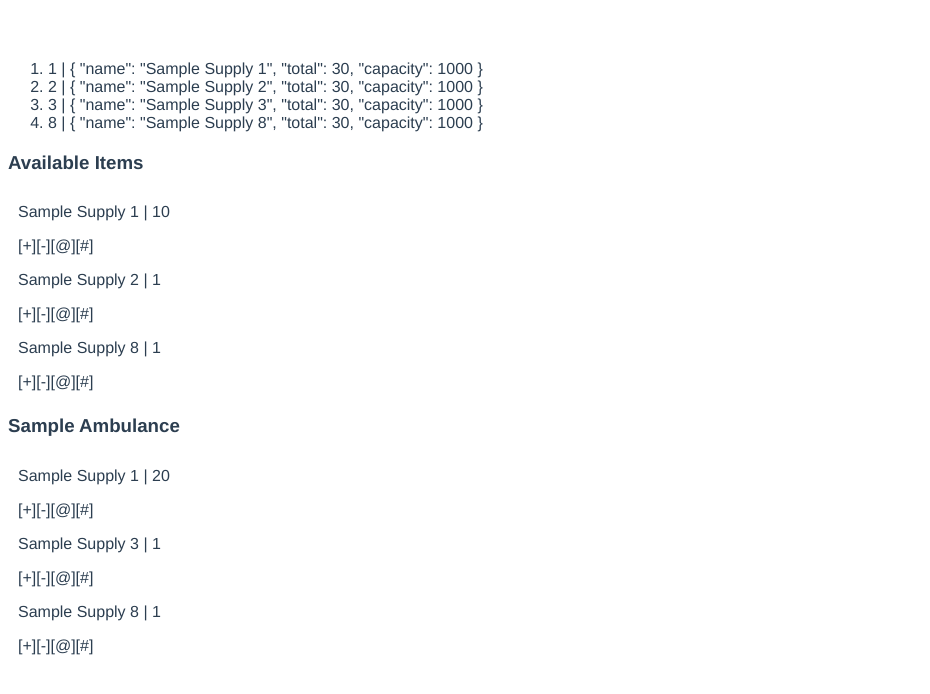
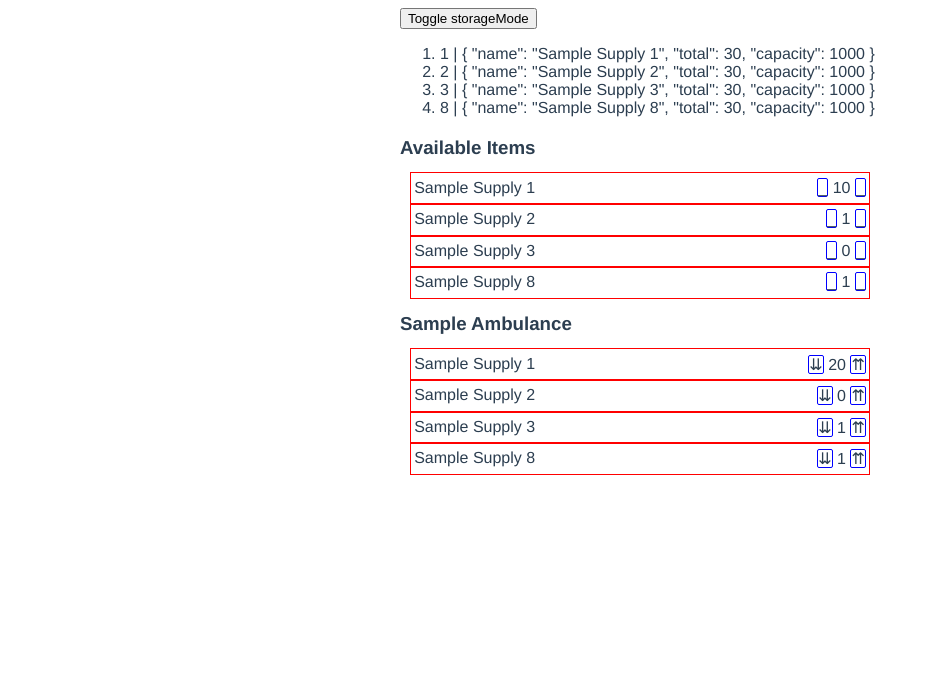
Before and after one commit to quinlanharsch/free-warehouse, a Vue app: page / in a window 1280 px wide. Shown: the top 694 px of the page, without its empty margins (0-930 px from the left). Built offline with nearby package versions, Linux system fonts and the light colour scheme.

Commit message:
Prototype Layout

```diff
--- a/src/App.vue
+++ b/src/App.vue
@@ -1,7 +1,8 @@
 <template>
   <div id="app">
+    <button @click="this.toggleStorageMode">Toggle storageMode</button>
     <ol>
-      <li v-for="(item, itemId) in this.itemList" :key="itemId">
+      <li v-for="(item, itemId) in this.itemTypes" :key="itemId">
         {{itemId}} | {{item}}
       </li>
     </ol>
@@ -14,7 +15,7 @@
 <script>
 import store from './store/index.js'
 import StorageUnit from './components/storage-unit.vue'
-import {mapGetters} from 'vuex'
+import {mapGetters, mapState, mapMutations} from 'vuex'
 
 export default {
   store,
@@ -23,7 +24,11 @@ export default {
     StorageUnit
   },
   computed: {
-    ...mapGetters(['suList', 'itemList'])
+    ...mapGetters(['suList', 'itemTypes']),
+    ...mapState(['storageMode'])
+  },
+  methods: {
+    ...mapMutations(['toggleStorageMode'])
   }
 }
 </script>
@@ -35,6 +40,7 @@ export default {
   -moz-osx-font-smoothing: grayscale;
   text-align: left;
   color: #2c3e50;
-  margin-top: 60px;
+  max-width: 480px;
+  margin: auto;
 }
 </style>
--- a/src/components/item.vue
+++ b/src/components/item.vue
@@ -1,15 +1,30 @@
 <template>
   <div class='item'>
-    <p>{{itemNameById(itemId)}} | {{qty}}</p>
-    <a @click="onAquire()">[+]</a>
-    <a @click="onConsume()">[-]</a>
-    <a @click="onRetrieve()">[@]</a>
-    <a @click="onStore()">[#]</a>
+    <div class="itemWrapper">
+      <div class='itemName innerItem'>
+        {{this.itemNameById(itemId)}}
+      </div>
+      <div class='counter innerItem'>
+        <div v-if="!this.storageMode">
+          <a class='btn' @click="onAquire()">+</a>
+          {{qty}}
+          <a class='btn' v-if="!this.storageMode" @click="onConsume()">-</a>
+        </div>
+        <div v-else-if="this.storageMode && (this.suId != '0')">
+          <a class='btn' @click="onRetrieve()">&#8650;</a>
+          {{qty}}
+          <a class='btn' @click="onStore()">&#8648;</a>
+        </div>
+        <div v-else>
+          <a class='btn'>_</a> {{qty}} <a class='btn'>_</a>
+        </div>
+      </div>
+    </div>
   </div>
 </template>
 
 <script>
-import {mapGetters, mapMutations} from 'vuex'
+import {mapGetters, mapState} from 'vuex'
 
 export default {
   name: 'Item',
@@ -20,10 +35,10 @@ export default {
     }
   },
   computed: {
-    ...mapGetters(['itemNameById'])
+    ...mapGetters(['itemNameById']),
+    ...mapState(['storageMode'])
   },
   methods: {
-    ...mapMutations(['acquireItem']),
     onAquire: function() {
       this.$store.commit('acquireItem',
         {'suId': this.suId, 'itemId': this.itemId, 'qty':1}
@@ -50,11 +65,31 @@ export default {
 
 <!-- Add "scoped" attribute to limit CSS to this component only -->
 <style scoped>
+.item{
+  border: 1px solid red;
+}
 .itemWrapper{
-  padding: 10px
+  padding: 0.8em;
+  margin: 2px 0;
+  position: relative;
 }
-.item{
-  background-color: white;
-  margin: 10px 0;
+.innerItem{
+  position: absolute;
+}
+.itemName{
+  left: 0.2em;
+  top: 0.2em;
+  display: inline-block;
+}
+.counter{
+  right: 0.2em;
+  top: 0.2em;
+  display: inline-block;
+}
+.btn{
+  border: 1px solid blue;
+  min-width: 10px;
+  min-height: 10px;
+  border-radius: 2px;
 }
 </style>
--- a/src/store/index.js
+++ b/src/store/index.js
@@ -8,7 +8,8 @@ Vue.use(Vuex)
 
 export default new Vuex.Store({
   state:{  // default state
-    itemList: {
+    storageMode: true,
+    itemTypes: {
       '1': {name:"Sample Supply 1", total: 30, capacity:1000},
       '2': {name:"Sample Supply 2", total: 30, capacity:1000},
       '3': {name:"Sample Supply 3", total: 30, capacity:1000},
@@ -18,10 +19,12 @@ export default new Vuex.Store({
       '0': {name:"Available Items", itemList: {
         '1': 10,
         '2': 1,
+        '3': 0,
         '8': 1
       }},
 			'1': {name:"Sample Ambulance", itemList: {
         '1': 20,
+        '2': 0,
         '3': 1,
         '8': 1
       }},
@@ -31,8 +34,8 @@ export default new Vuex.Store({
     suList: (state) => {
       return state.suList
     },
-    itemList: (state) => {
-      return state.itemList
+    itemTypes: (state) => {
+      return state.itemTypes
     },
 		suById: (state) => (suId) => {
 			return state.suList[suId]
@@ -41,10 +44,16 @@ export default new Vuex.Store({
       return state.suList[suId].itemList[itemId]
     },
     itemNameById: (state) => (itemId) => {
-      return state.itemList[itemId].name
+      return state.itemTypes[itemId].name
     },
 	},
 	mutations:{
+    // createItemType(state, payload) {
+    //   //todo this
+    // },
+    toggleStorageMode(state) {
+      state.storageMode = !state.storageMode
+    },
     // Remove item qty from the suList completely (from some su_)
 		consumeItem(state, payload) {
       const suId = payload['suId']
@@ -55,7 +64,7 @@ export default new Vuex.Store({
       const itemLs = state.suList[suId].itemList
 			if(itemLs[itemId] - qty >= 0) {
         itemLs[itemId] -= qty
-        state.itemList[itemId].total -= qty
+        state.itemTypes[itemId].total -= qty
       }
 		},
     // Add item qty to the suList (to some su_)
@@ -66,11 +75,11 @@ export default new Vuex.Store({
 
       console.log(suId, itemId, qty)
       const itemLs = state.suList[suId].itemList
-      const cap = state.itemList[itemId].capacity
+      const cap = state.itemTypes[itemId].capacity
       console.log(itemLs, cap)
 			if(itemLs[itemId] + qty <= cap) {
         itemLs[itemId] += qty
-        state.itemList[itemId].total += qty
+        state.itemTypes[itemId].total += qty
       }
 		},
     // Move itemList from su_ to su0
```
